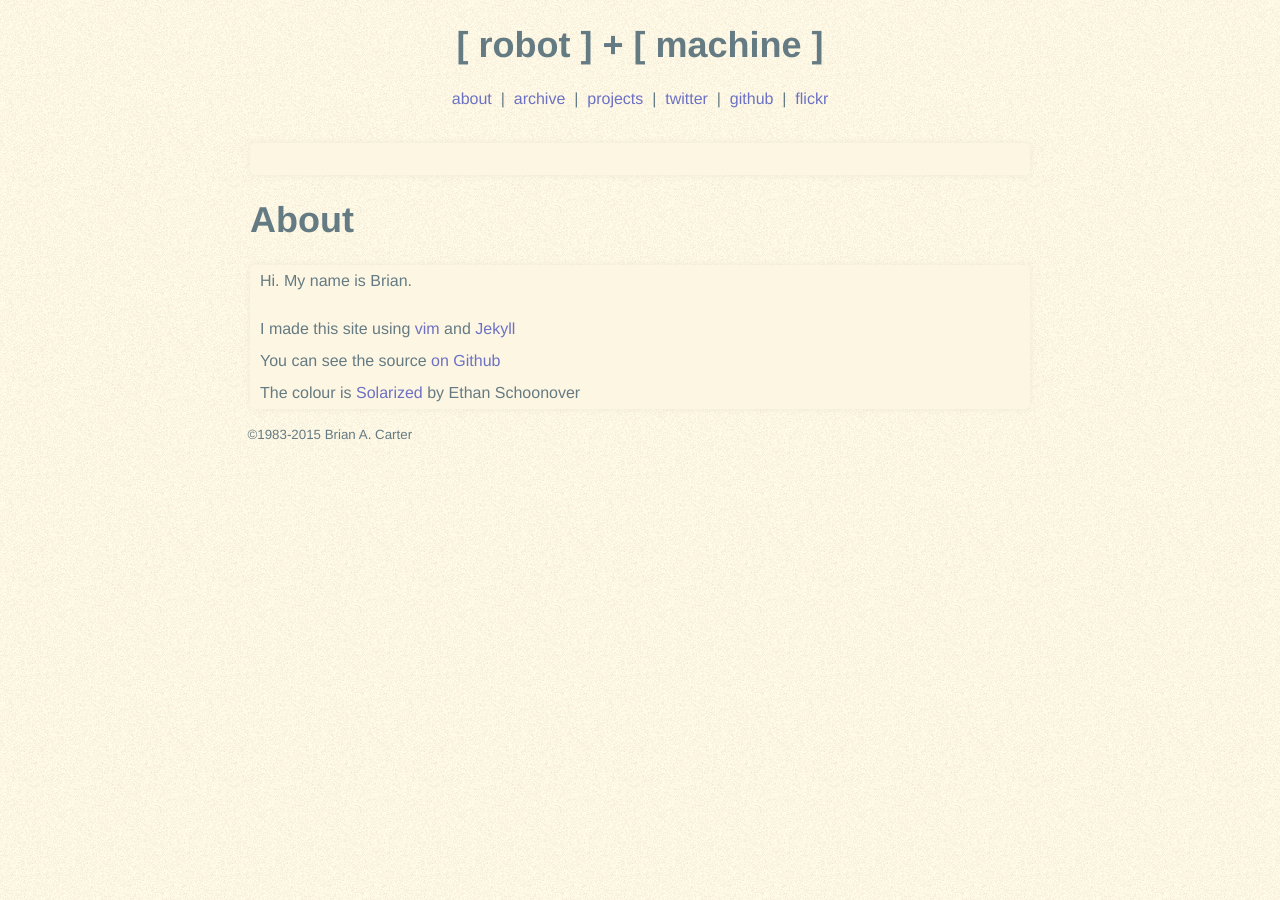
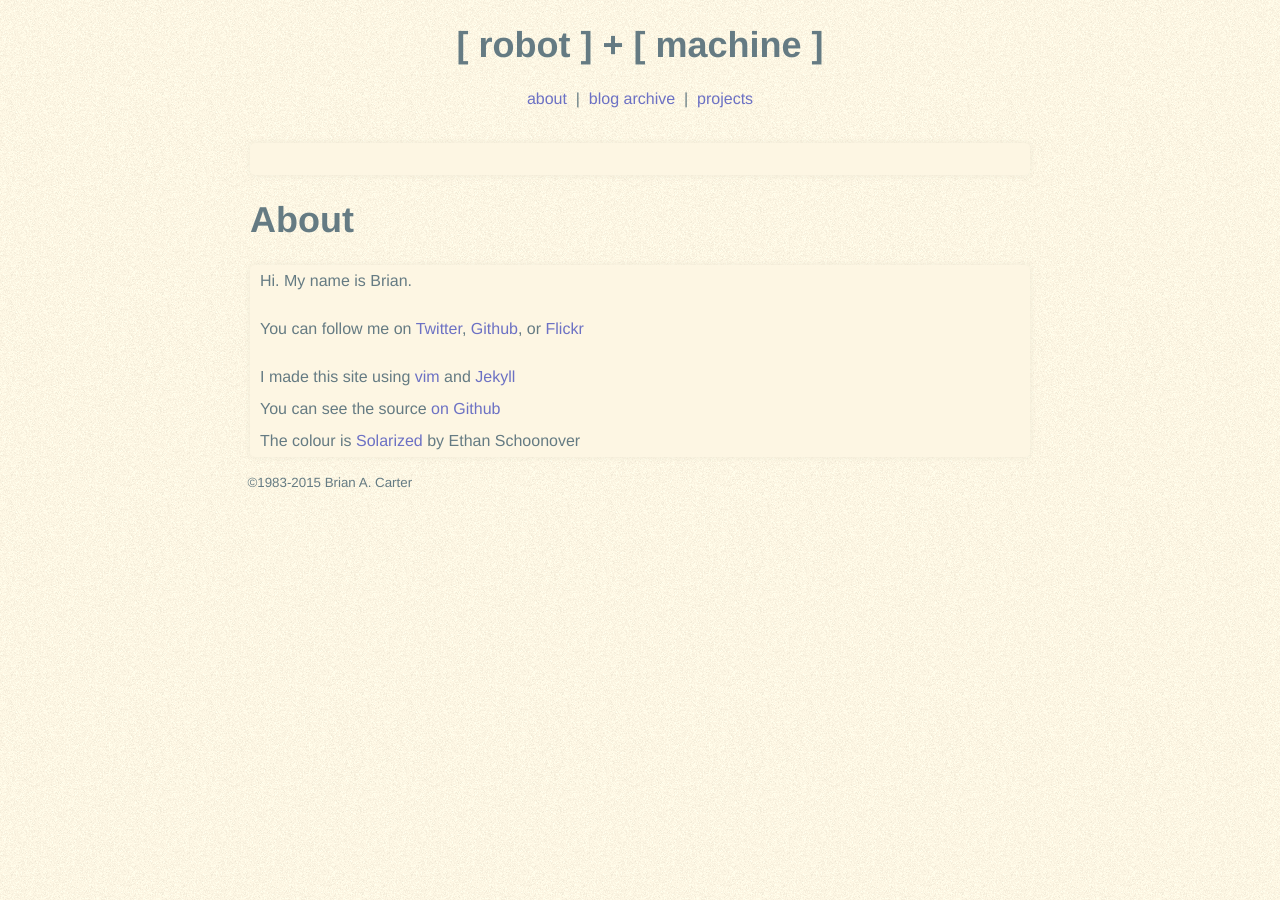
Before and after one commit to robotmachine/Jekyll-Blog, a Jekyll site: the page built from about.md, in a window 1280 px wide. Built offline with Jekyll 4.4.1, drawn with Linux system fonts in a browser that asks for light colours; some web fonts are replaced; Markdown is read by kramdown in place of the engine named in the settings.

Commit message:
Moved social media type links to About page.

```diff
--- a/_includes/nav.html
+++ b/_includes/nav.html
@@ -1,13 +1,7 @@
           <div class="nav">
             <a href="{{ site.url }}/about.html">about</a>
             &nbsp;|&nbsp;
-            <a href="{{ site.url }}/blog/archive.html">archive</a>
+            <a href="{{ site.url }}/blog/archive.html">blog archive</a>
             &nbsp;|&nbsp;
             <a href="{{ site.url }}/projects/">projects</a>
-            &nbsp;|&nbsp;
-            <a href="https://twitter.com/{{ site.username }}" target="_blank">twitter</a>
-            &nbsp;|&nbsp;
-            <a href="https://github.com/{{ site.username }}" target="_blank">github</a>
-            &nbsp;|&nbsp;
-            <a href="https://flickr.com/photos/{{ site.username }}" target="_blank">flickr</a>
           </div>
--- a/about.md
+++ b/about.md
@@ -4,6 +4,8 @@ title: About
 ---
 Hi. My name is Brian.
 
+You can follow me on [Twitter](https://twitter.com/{{ site.username }}), [Github](https://github.com/{{ site.username }}), or [Flickr](https://flickr.com/photos/{{ site.username }})
+
 I made this site using [vim](http://vim.org) and [Jekyll](http://jekyllrb.com)
 You can see the source [on Github](https://github.com/robotmachine/Jekyll-Blog)
 The colour is [Solarized](http://ethanschoonover.com/solarized) by Ethan Schoonover
```
